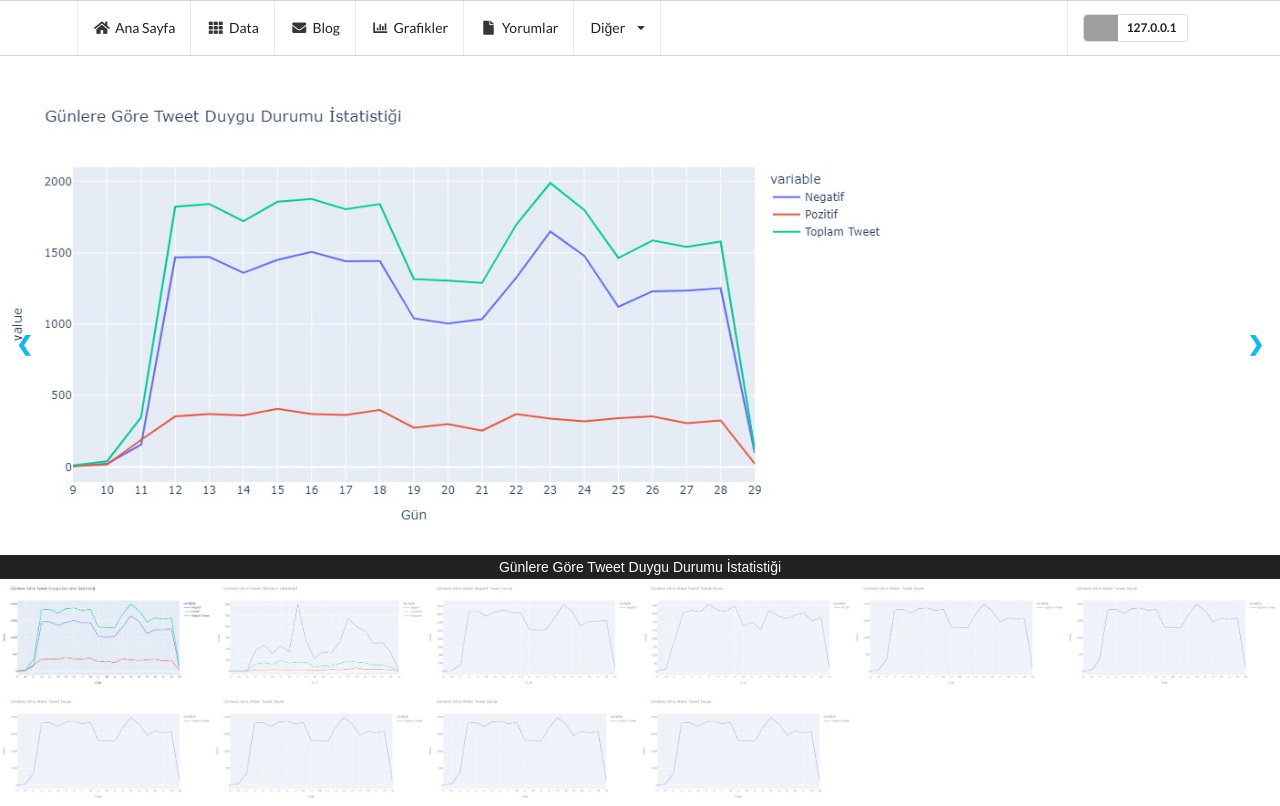
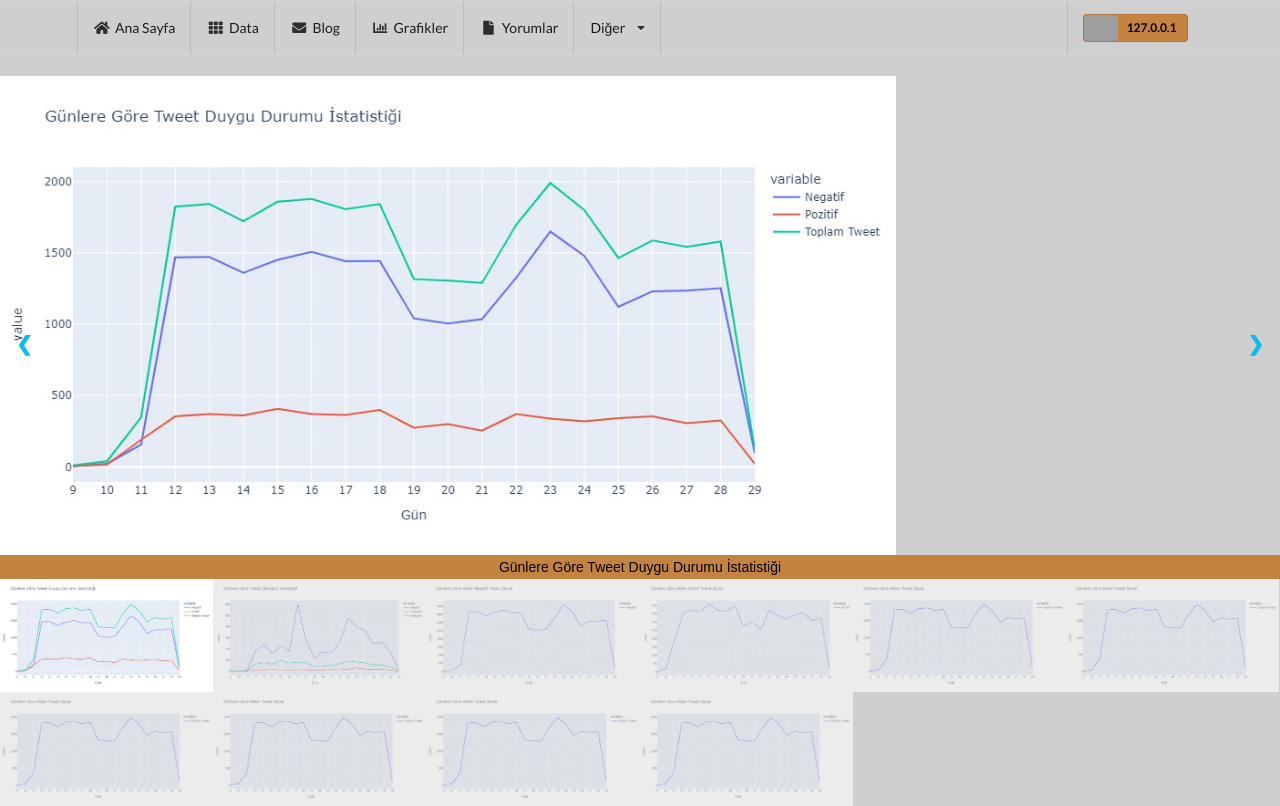
Before and after one commit to Covid19Analysis/WebSite, a Django app: page /grafik/ in a window 1280 px wide. Run offline with Django 4.2, Linux system fonts and the light colour scheme; some libraries are stand-ins or nearby versions; grey boxes are pictures that could not be loaded.

Commit message:
görsel olarak güzelleştirmler yapıldı

```diff
--- a/blog/views.py
+++ b/blog/views.py
@@ -1,12 +1,14 @@
 from django.http.response import HttpResponse
 from django.shortcuts import render
 from blog.models import Post
+from .utils import get_client_ip
 # Create your views here.
 
 
 def index(request):
-    context = {
+    context ={
         "title": "Blog",
+        "client_ip": get_client_ip(request),
         "posts": Post.objects.all()
     }
     return render(request, "blog.html", context)
--- a/data/views.py
+++ b/data/views.py
@@ -234,6 +234,7 @@ def chart_select_view(request):
         "data": data,
         "sumOfdata": toplam_veri,
         "meanOfdata": ortalama_veri,
+        "client_ip": get_client_ip(request),
     }
     return render(request, template_name=template_name, context=context)
 
--- a/templates/base.html
+++ b/templates/base.html
@@ -19,8 +19,13 @@
 
     <title>{% block title %} {% endblock title %} | Covid19</title>
   </head>
+<style>
+  body{
+    background-color: rgb(207, 207, 207);
+  }
+</style>
+  <body>
 
-  <body>
     {% include 'navbar.html' %}
     <br>
       {% block content %}
@@ -33,4 +38,5 @@
 
 
   </body>
+
 </html>
--- a/templates/grafik.html
+++ b/templates/grafik.html
@@ -33,6 +33,7 @@ img {
 /* Add a pointer when hovering over the thumbnail images */
 .cursor {
   cursor: pointer;
+
 }
 
 /* Next & previous buttons */
@@ -76,9 +77,9 @@ img {
 /* Container for image text */
 .caption-container {
   text-align: center;
-  background-color: #222;
+  background-color: #C58342;
   padding: 2px 16px;
-  color: white;
+  color: black;
 }
 
 .row:after {
@@ -96,7 +97,9 @@ img {
 /* Add a transparency effect for thumnbail images */
 .demo {
   opacity: 0.6;
+
 }
+
 
 .active,
 .demo:hover {
@@ -163,13 +166,13 @@ img {
 
     <!-- Image text -->
     <div class="caption-container">
-      <p id="caption"></p>
+      <p id="caption" ></p>
     </div>
 
     <!-- Thumbnail images -->
     <div class="row">
-      <div class="column">
-        <img class="demo cursor" src="{% static 'images/1.jpeg' %}" style="width:100%" onclick="currentSlide(1)" alt="Günlere Göre Tweet Duygu Durumu İstatistiği">
+      <div class="column" >
+        <img class="demo cursor" src="{% static 'images/1.jpeg' %}" style="width:100%"  onclick="currentSlide(1)" alt="Günlere Göre Tweet Duygu Durumu İstatistiği">
       </div>
       <div class="column">
         <img class="demo cursor" src="{% static 'images/2.jpeg' %}" style="width:100%" onclick="currentSlide(2)" alt="Günlere Göre Tweet Etkileşim İstatistiği">
--- a/templates/main.html
+++ b/templates/main.html
@@ -19,6 +19,7 @@
           5 Mayıs 2021 itibarıyla toplam 24 milyon 278 bin 886 kişiye aşı yapıldı. Bunlardan 14 milyon 327 bin 674 kişiye birinci doz aşı
           uygulanırken 9 milyon 951 bin 212 kişiye ise ikinci doz aşı uygulandı</div>
   </div>
+
 </div>
 
 <style>
--- a/templates/navbar.html
+++ b/templates/navbar.html
@@ -1,4 +1,4 @@
-<div class="ui attached stackable menu">
+<div class="ui attached stackable menu" style="background-color: rgb(207, 207, 207);">
   <div class="ui container">
     <a class="item" href="{% url 'index'  %}">
       <i class="home icon"></i> Ana Sayfa
@@ -11,11 +11,10 @@
     <a class="item" href="{% url 'yorum'  %}"><i class="file icon"></i> Yorumlar </a>
     <div class="ui simple dropdown item">
       Diğer
-      <i class="dropdown icon"></i>
+      <i class="dropdown icon" style="background-color: rgb(207, 207, 207);"></i>
       <div class="menu">
         <a class="item" href="{% url 'register'  %}"><i class="signup icon"></i> Register</a>
         <a class="item" href="{% url 'login'  %}"><i class="user icon"></i> Login</a>
-
         <a class="item" onclick="alert('Veri giriş modülü henüz aktif değil.')"><i class="upload icon"></i> Veri Gir</a>
         <a class="item" href="{% url 'index'  %}admin"><i class="settings icon"></i> Admin</a>
         <a class="item" href="{% url 'about'  %}"><i class="globe icon"></i> Hakkımızda </a>
@@ -24,9 +23,9 @@
     </div>
     <div class="right item">
       <form action="" method="post" class="ui small form">
-        <div class="ui input">
+        <div class="ui input" >
           {% if client_ip %}
-          <p class="ui basic image label">
+          <p class="ui basic image label"  style="background-color: #C58342 ; color: #000;">
             <img src="https://semantic-ui.com/images/avatar/small/elliot.jpg" alt="" />
             {{ client_ip }}
           </p>
```
Also changed, not shown: blog/utils.py (+7 -1 lines), templates/blog.html (+4 -4 lines), db.sqlite3, 1 other file. Lines whose indentation alone changed are shown as unchanged.
